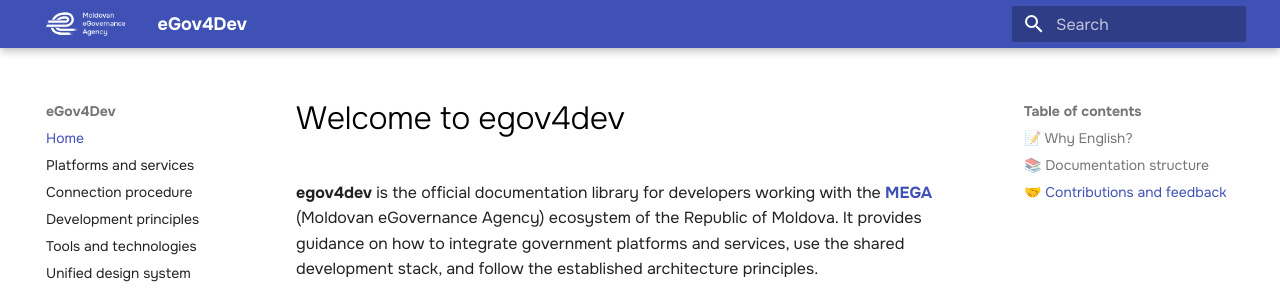
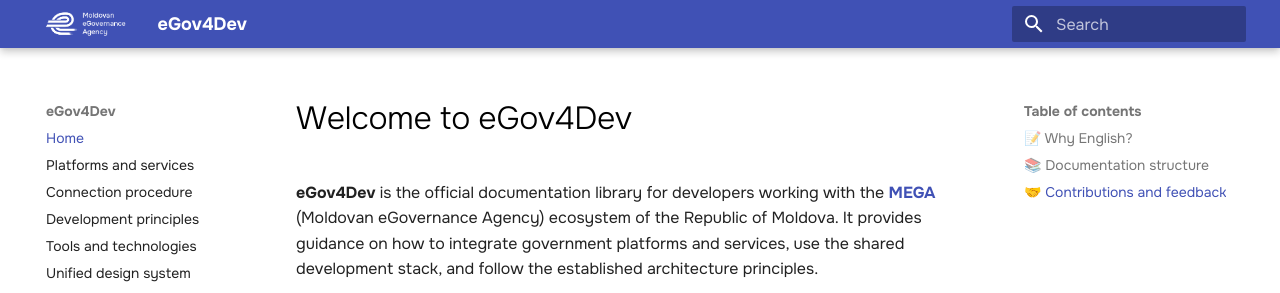
Before and after one commit to egov-moldova/egov4dev, an MkDocs documentation site: the page built from docs/index.md, in a window 1280 px wide and 1391 px high. Shown: the top 293 px of the window. Built offline with MkDocs 1.6.1 and Material for MkDocs 9.7.7, drawn with Linux system fonts in a browser that asks for light colours.

```diff
--- a/docs/index.md
+++ b/docs/index.md
@@ -1,6 +1,6 @@
-# Welcome to egov4dev
+# Welcome to eGov4Dev
 
-  **egov4dev** is the official documentation library for developers working with the [**MEGA**](https://egov.md) (Moldovan eGovernance Agency) ecosystem of the Republic of Moldova. It provides guidance on how to integrate government platforms and services, use the shared development stack, and follow the established architecture principles.
+  **eGov4Dev** is the official documentation library for developers working with the [**MEGA**](https://egov.md) (Moldovan eGovernance Agency) ecosystem of the Republic of Moldova. It provides guidance on how to integrate government platforms and services, use the shared development stack, and follow the established architecture principles.
 
 ---
 
```
